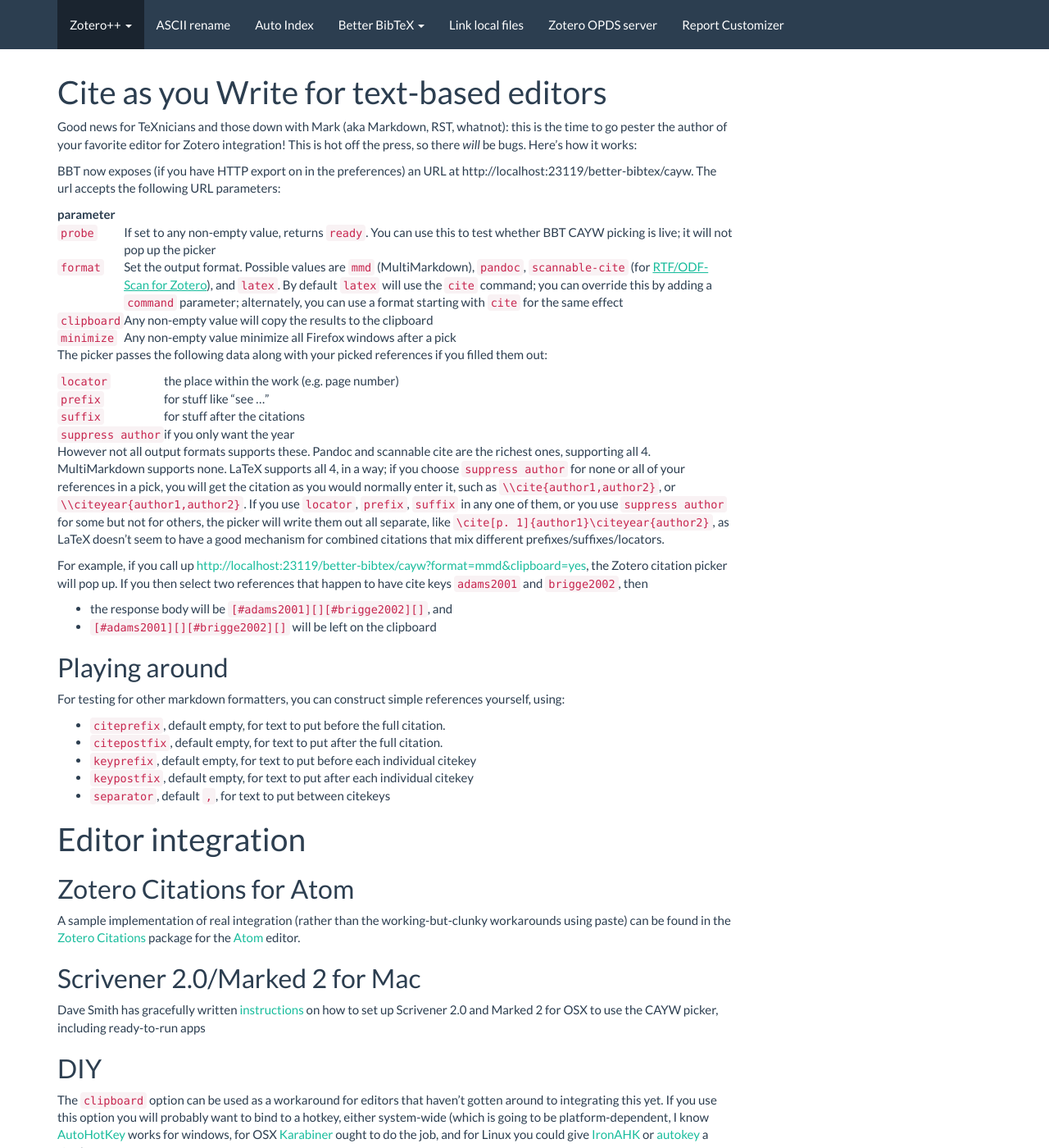
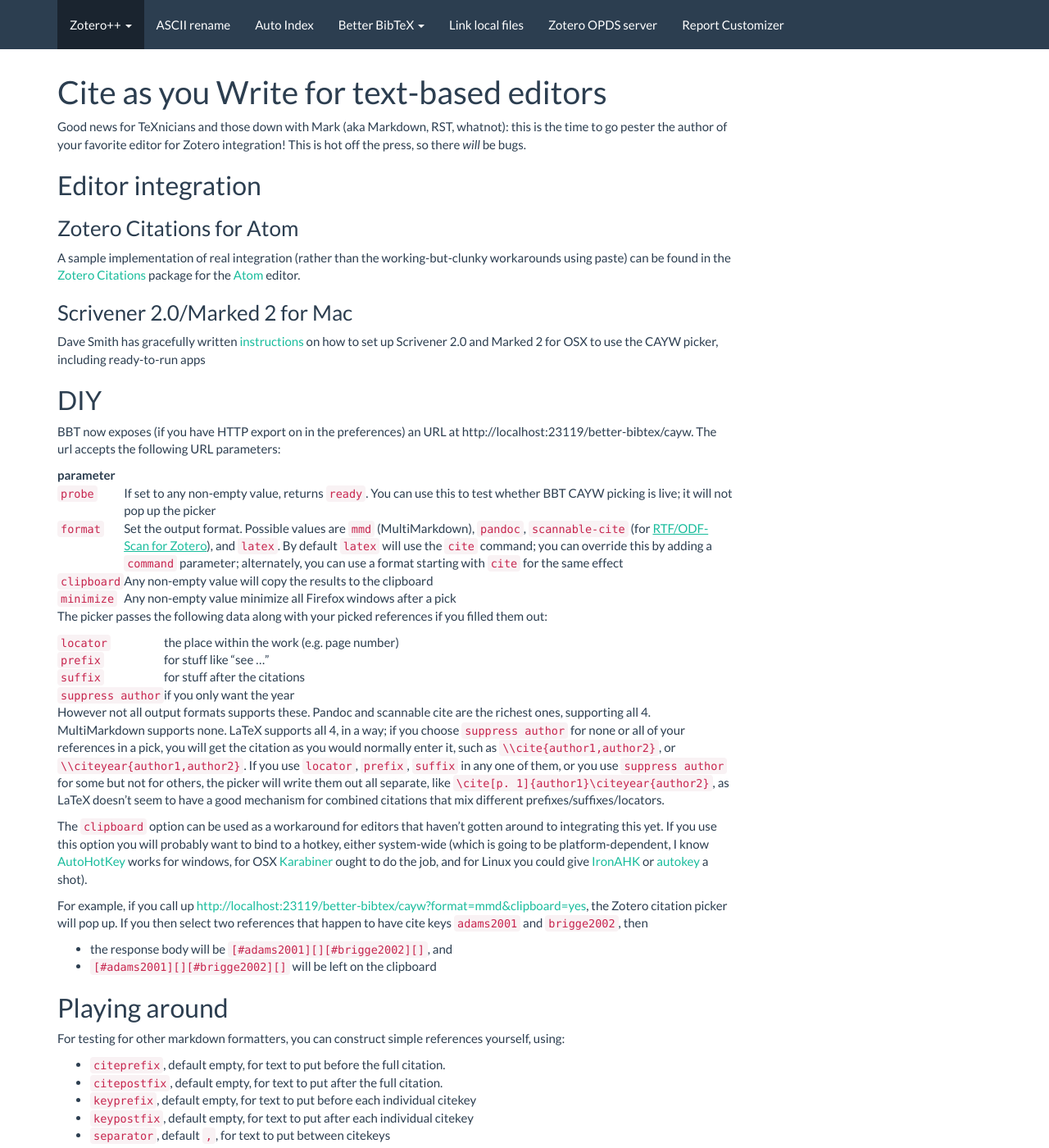
Before and after one commit to edwinksl/ZotPlus.github.io, a Jekyll site: the page built from better-bibtex/cayw.md, in a window 1280 px wide and 1400 px high. Shown: the whole window at 82% size. Built offline with Jekyll 4.4.1, drawn with Linux system fonts in a browser that asks for light colours; nearby versions of some CDN libraries; some of the changed lines change nothing that is shown; some of the changed text lies outside the part shown.

Commit message:
Update cayw.md

```diff
--- a/better-bibtex/cayw.md
+++ b/better-bibtex/cayw.md
@@ -4,7 +4,19 @@
 # Cite as you Write for text-based editors
 
 Good news for TeXnicians and those down with Mark (aka Markdown, RST, whatnot): this is the time to go pester the author
-of your favorite editor for Zotero integration! This is hot off the press, so there *will* be bugs. Here's how it works:
+of your favorite editor for Zotero integration! This is hot off the press, so there *will* be bugs.
+
+## Editor integration
+
+###  Zotero Citations for Atom
+
+A sample implementation of real integration (rather than the working-but-clunky workarounds using paste) can be found in the [Zotero Citations](https://atom.io/packages/zotero-citations) package for the [Atom](http://atom.io) editor.
+
+### Scrivener 2.0/Marked 2 for Mac
+
+Dave Smith has gracefully written [instructions](http://davepwsmith.github.io/academic-scrivener-howto/) on how to set up Scrivener 2.0 and Marked 2 for OSX to use the CAYW picker, including ready-to-run apps
+
+## DIY
 
 BBT now exposes (if you have HTTP export on in the preferences) an URL at http://localhost:23119/better-bibtex/cayw. The url accepts
 the following URL parameters:
@@ -32,6 +44,12 @@
 for some but not for others, the picker will write them out all separate, like `\cite[p.  1]{author1}\citeyear{author2}`,
 as LaTeX doesn't seem to have a good mechanism for combined citations that mix different prefixes/suffixes/locators.
 
+The `clipboard` option can be used as a workaround for editors that haven't gotten around to integrating this yet. If
+you use this option you will probably want to bind to a hotkey, either system-wide (which is going to be platform-dependent, I know
+[AutoHotKey](http://www.autohotkey.com) works for windows, for OSX [Karabiner](https://pqrs.org/osx/karabiner/) ought to
+do the job, and for Linux you could give [IronAHK](https://github.com/polyethene/IronAHK) or
+[autokey](https://code.google.com/p/autokey/) a shot).
+
 For example, if you call up [http://localhost:23119/better-bibtex/cayw?format=mmd&clipboard=yes](http://localhost:23119/better-bibtex/cayw?format=mmd&clipboard=yes), the Zotero citation picker will pop up. If you then select two references that happen to have cite keys `adams2001` and `brigge2002`, then
 
 * the response body will be `[#adams2001][][#brigge2002][]`, and
@@ -47,20 +65,4 @@
 * `keypostfix`, default empty, for text to put after each individual citekey
 * `separator`, default `,`, for text to put between citekeys
 
-# Editor integration
-
-##  Zotero Citations for Atom
-
-A sample implementation of real integration (rather than the working-but-clunky workarounds using paste) can be found in the [Zotero Citations](https://atom.io/packages/zotero-citations) package for the [Atom](http://atom.io) editor.
-
-## Scrivener 2.0/Marked 2 for Mac
-
-Dave Smith has gracefully written [instructions](http://davepwsmith.github.io/academic-scrivener-howto/) on how to set up Scrivener 2.0 and Marked 2 for OSX to use the CAYW picker, including ready-to-run apps
-
-## DIY
-
-The `clipboard` option can be used as a workaround for editors that haven't gotten around to integrating this yet. If
-you use this option you will probably want to bind to a hotkey, either system-wide (which is going to be platform-dependent, I know
-[AutoHotKey](http://www.autohotkey.com) works for windows, for OSX [Karabiner](https://pqrs.org/osx/karabiner/) ought to
-do the job, and for Linux you could give [IronAHK](https://github.com/polyethene/IronAHK) or
-[autokey](https://code.google.com/p/autokey/) a shot).
+but if you need an extra format, just ask.
```
